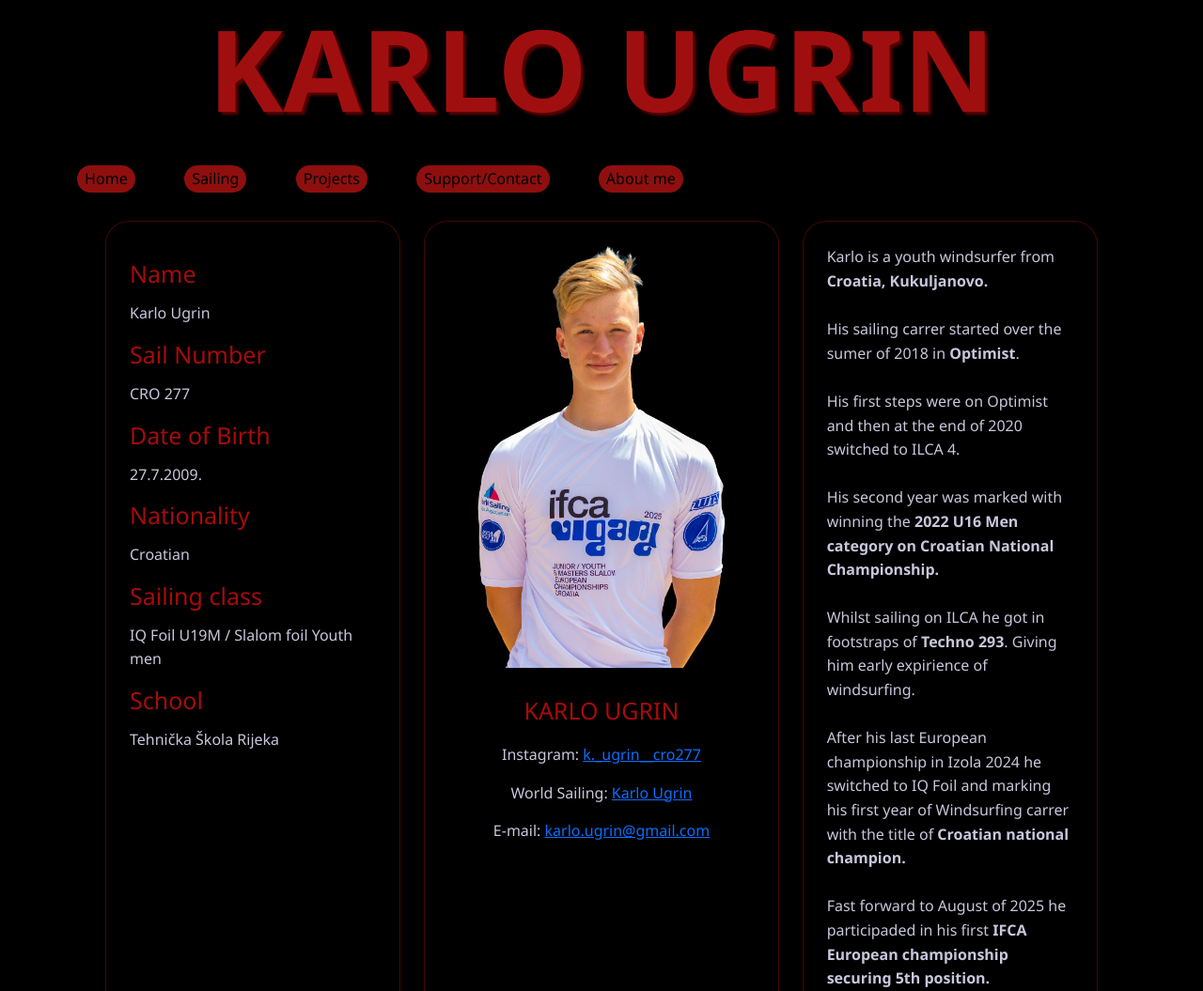
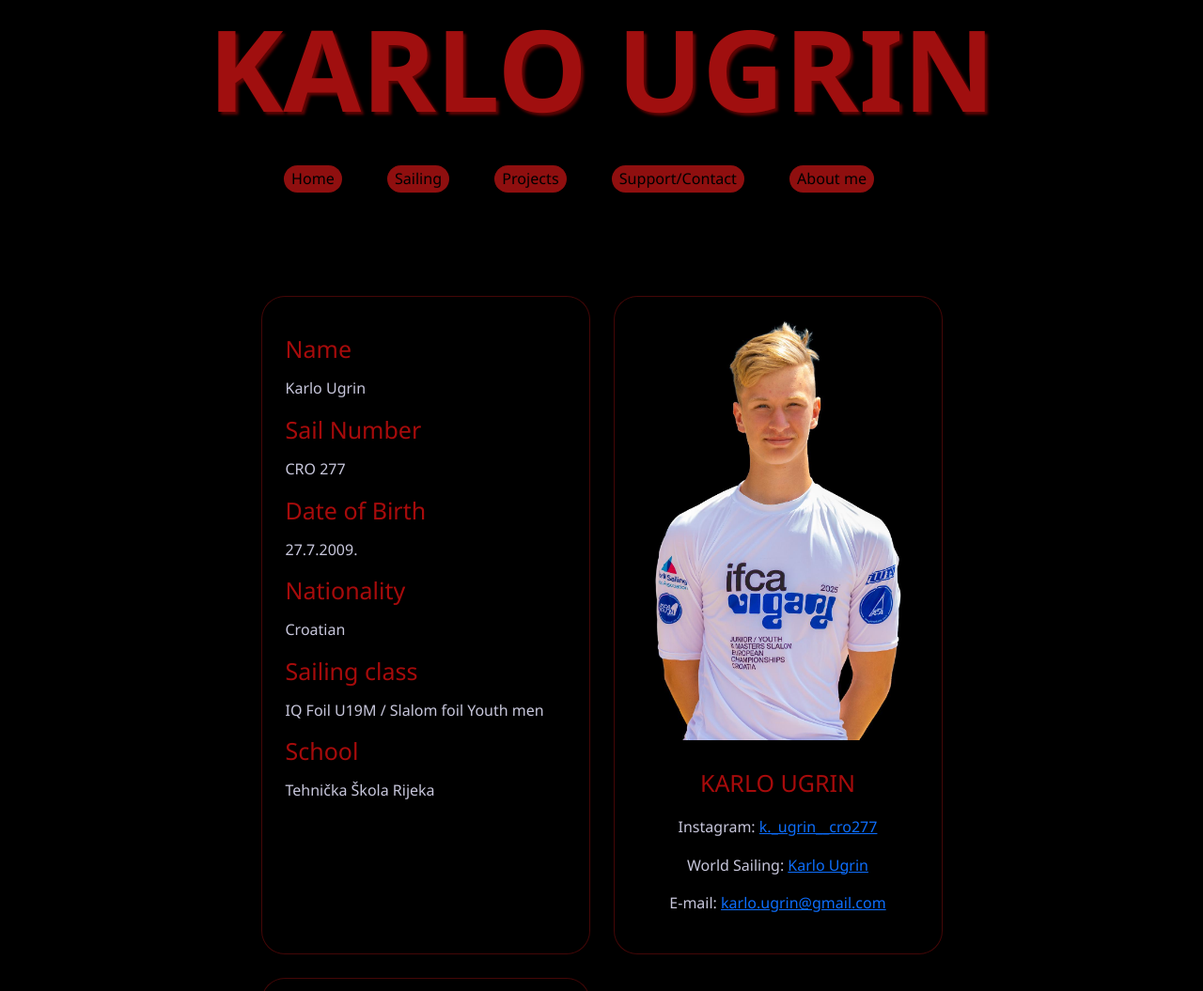
Before and after one commit to karlo-c277/WEB, a website built with Vite: page index.html in a window 1280 px wide. Shown: the top 1055 px of the page at 94% size. Built offline with nearby package versions, Linux system fonts and the light colour scheme; what @firecms/neat would draw is missing.

Commit message:
resolved the css issues so now it looks so fire for any device I am so so so happy rn

```diff
--- a/static/style.css
+++ b/static/style.css
@@ -19,7 +19,11 @@ body {
     pointer-events: none;
 }
 .nav-links{
+    display: flex;
+    justify-content: center;
     align-items: center;
+    flex-wrap: wrap;
+    row-gap: 1rem;
 }
 .nav-links button {
     align-items: center;
@@ -49,6 +53,7 @@ body {
 .tab-content {
     display: none;
     padding: 30px;
+    margin-top: 5rem;
 }
 .tab-content.active-content {
     display: block;
@@ -76,7 +81,6 @@ p {
     display: flex;
     justify-content: center;
     gap: 20px;
-    margin-top: 30px;
     flex-wrap: wrap;
 }
 .grid-card {
@@ -88,8 +92,7 @@ p {
     justify-content: center;
     gap: 15px;
     cursor: pointer;
-    transition: transform 0.2s;
-    background-color: 0.2s;
+    transition: transform 0.2s, background-color 0.2s;
 }
 .grid-card:hover .card-icon, .grid-card:hover .card-title {
     color: white;
@@ -105,10 +108,10 @@ p {
 }
 .profile-grid{
     display: grid;
-    grid-template-columns: 1fr 1.2fr 1fr;
+    grid-template-columns: repeat(auto-fill, 350px);
+    justify-content: center;
     gap: 25px;
     margin-bottom: 50px;
-    max-width: 100%;
 }
 .profile-card{
     background: rgba(0,0,0,0.85);
```
